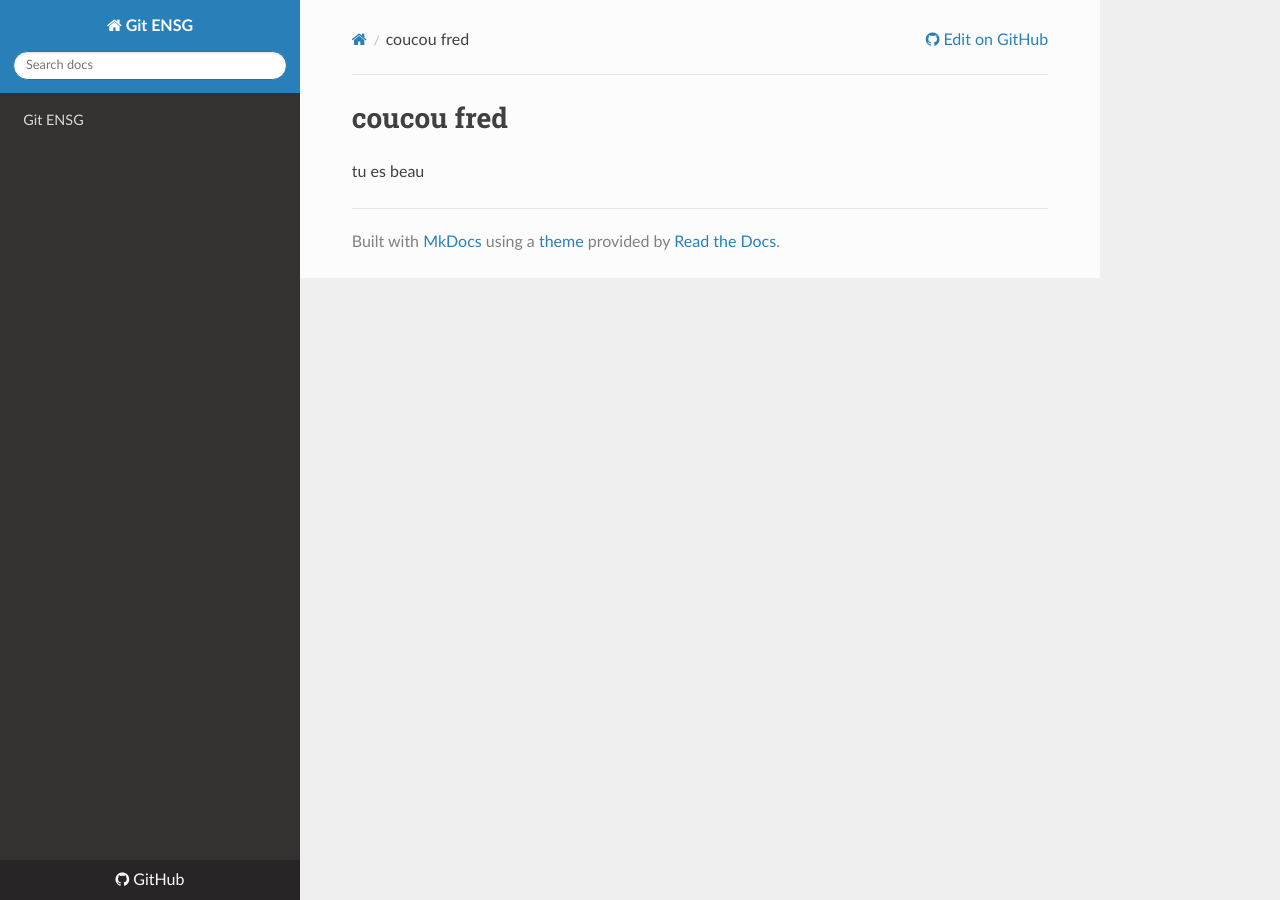
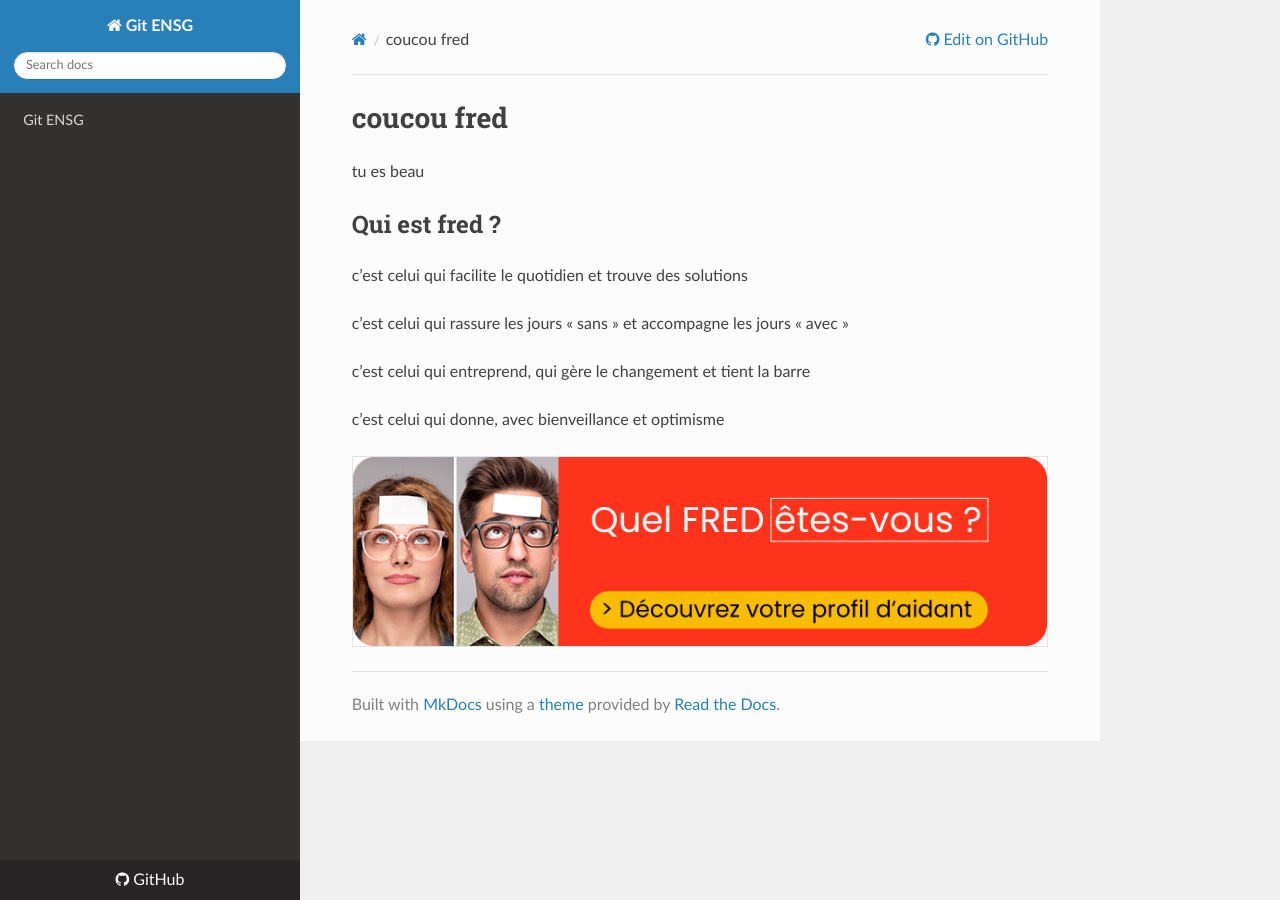
Before and after one commit to iamvdo/git-ensg, an MkDocs documentation site: the page built from docs/nicolas.md, in a window 1280 px wide. Built offline with MkDocs 1.6.1, drawn with Linux system fonts in a browser that asks for light colours; nearby versions of some CDN libraries.

Commit message:
TP, ajout partie 1

```diff
--- a/docs/nicolas.md
+++ b/docs/nicolas.md
@@ -1,3 +1,15 @@
 # coucou fred
 
 tu es beau
+
+## Qui est fred ?
+
+c’est celui qui facilite le quotidien et trouve des solutions
+
+c’est celui qui rassure les jours « sans » et accompagne les jours « avec »
+
+c’est celui qui entreprend, qui gère le changement et tient la barre
+
+c’est celui qui donne, avec bienveillance et optimisme
+
+![Quel Fred](\images\Nicolas.png)
```
Also changed, not shown: docs/images/Nicolas.png (added).
